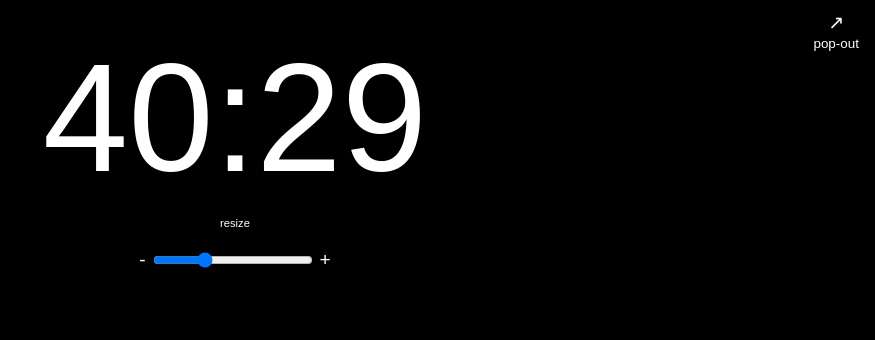
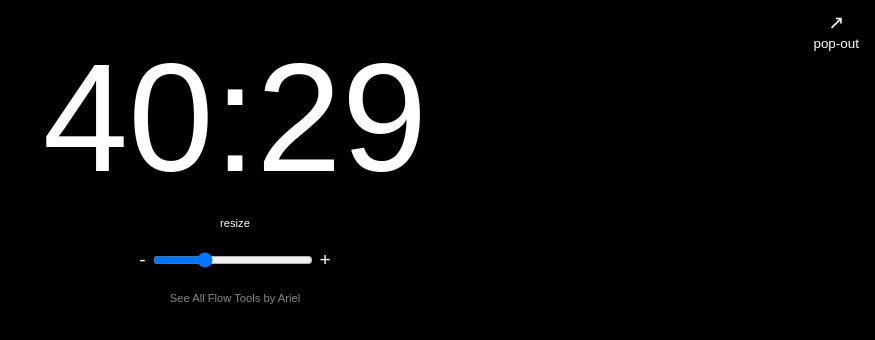
Before and after one commit to hellomynameisariel/fiftyflow, a plain HTML site: page index.html in a window 1280 px wide. Shown: the whole page, without its empty margins (405-1280 px from the left). Drawn offline with Linux system fonts and the light colour scheme.

Commit message:
Update index.html
added link to all tools

```diff
--- a/index.html
+++ b/index.html
@@ -29,6 +29,12 @@
     <input type="range" id="sizeSlider" min="4" max="30" value="12">
     <span>+</span>
   </div>
+<div style="font-size: 0.7em; color: #888; margin-top: 6px;">
+  <a href="https://hellomynameisariel.github.io/flowtools/" target="_blank" style="color: #888; text-decoration: none;">
+    See All Flow Tools by Ariel
+  </a>
+</div>
+
 </div>
 
 <script>
```
